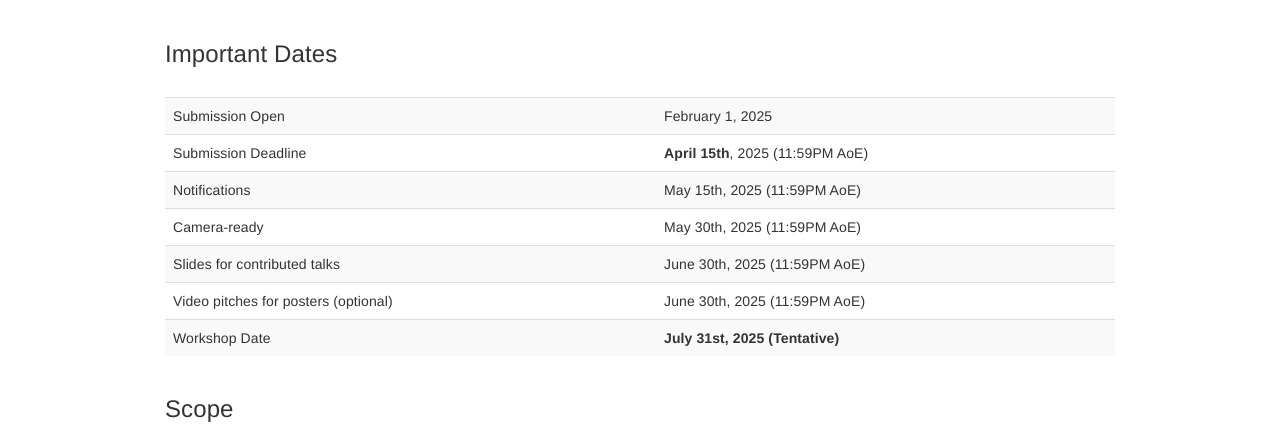
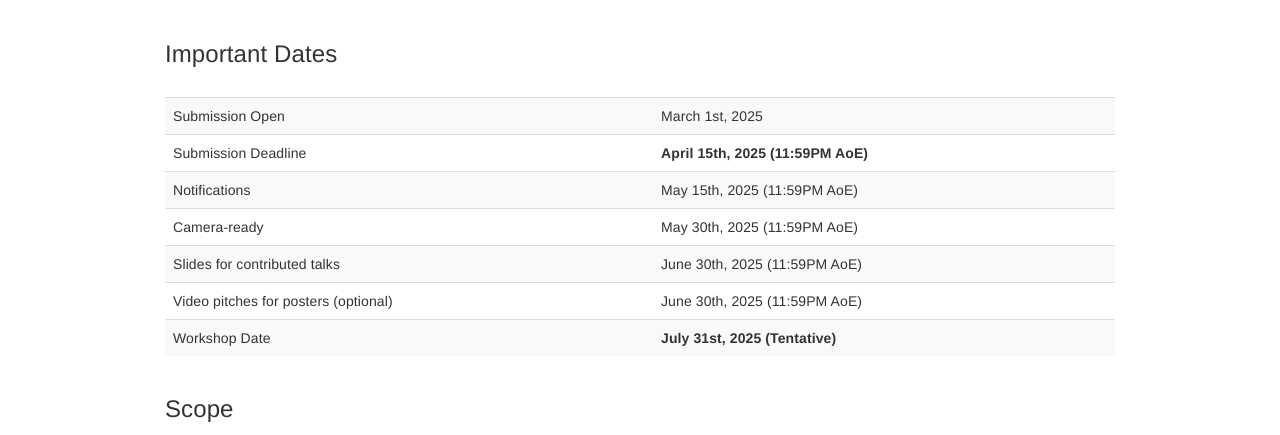
Before and after one commit to table-representation-learning/table-representation-learning.github.io, a Jekyll site: the page built from _pages/acl2025/index.html, in a window 1280 px wide and 900 px high, scrolled down 847 px. Shown: the part 152-587 px from the top of the window. Built offline with Jekyll 4.4.1, drawn with Linux system fonts in a browser that asks for light colours.

Commit message:
change submission open to March 1st

```diff
--- a/_pages/acl2025/index.html
+++ b/_pages/acl2025/index.html
@@ -111,11 +111,11 @@ acknowledgements: ""
                 <tbody>
                     <tr>
                         <td>Submission Open</td>
-                        <td>February 1, 2025</td>
+                        <td>March 1st, 2025</td>
                     </tr>
                     <tr>
                         <td>Submission Deadline</td>
-                        <td><b>April 15th</b>, 2025</b> (11:59PM AoE)</td>
+                        <td><b>April 15th, 2025 (11:59PM AoE)</b></td>
                     </tr>
                     <tr>
                         <td>Notifications</td>
```
